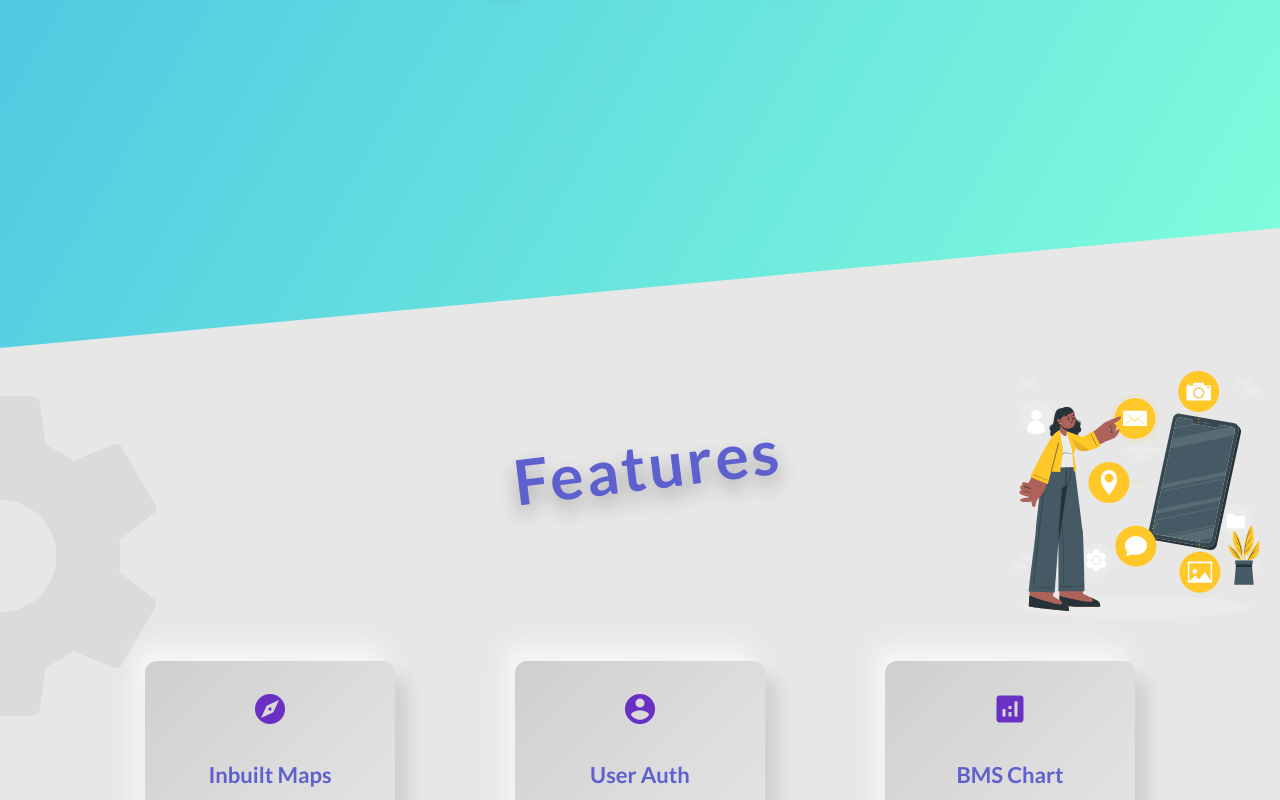
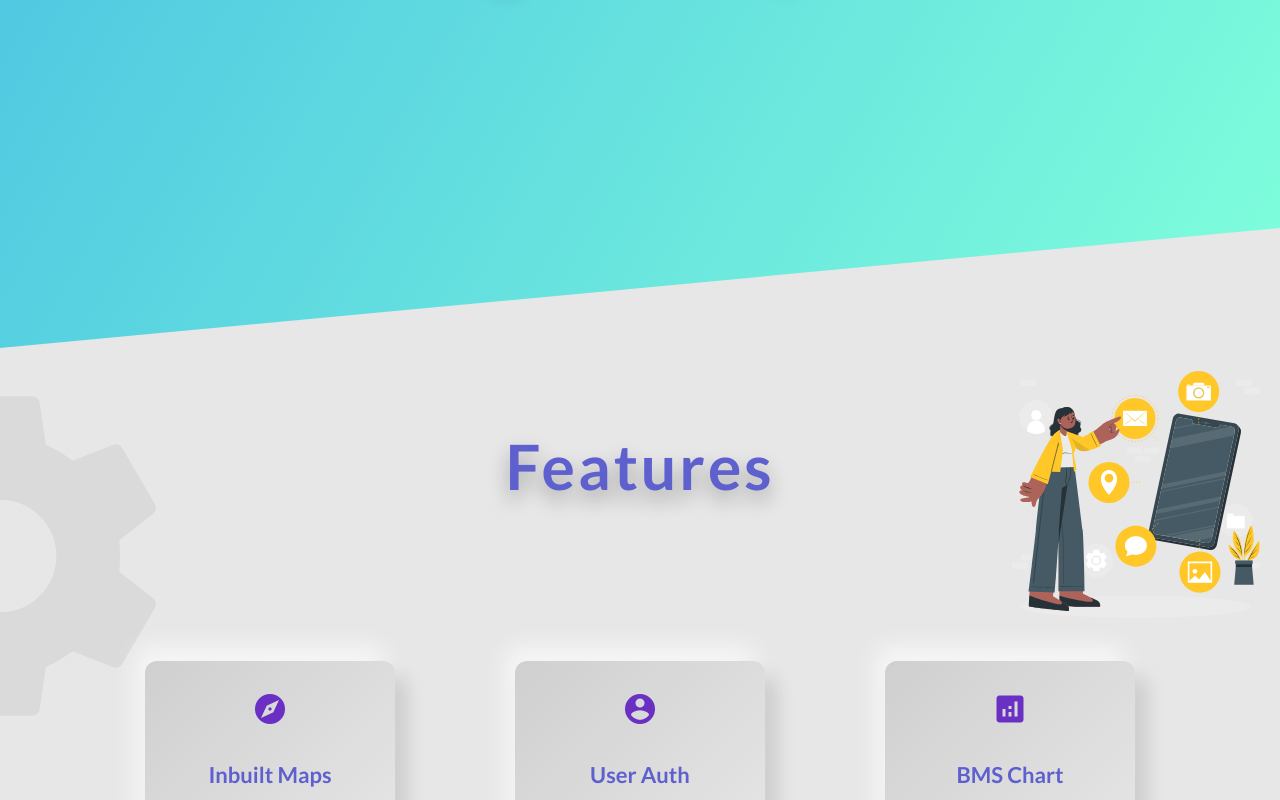
Before and after one commit to mahessh77melo/BMS-ui-web, a website built with Parcel: page client/index.html in a window 1280 px wide. Shown: the part 452-1252 px from the top of the page. Built offline with nearby package versions, Linux system fonts and the light colour scheme; no server answers; files whose address does not match are found by name.

Commit message:
features straightened

```diff
--- a/client/static/scss/sections/_features.scss
+++ b/client/static/scss/sections/_features.scss
@@ -1,5 +1,5 @@
 .title__features {
-	transform: rotate(-7deg) translateY(6rem);
+	transform: translateY(6rem);
 	padding: 2rem;
 	color: $color-3;
 }
```
Also changed, not shown: client/static/css/main.css, 1 other file.
